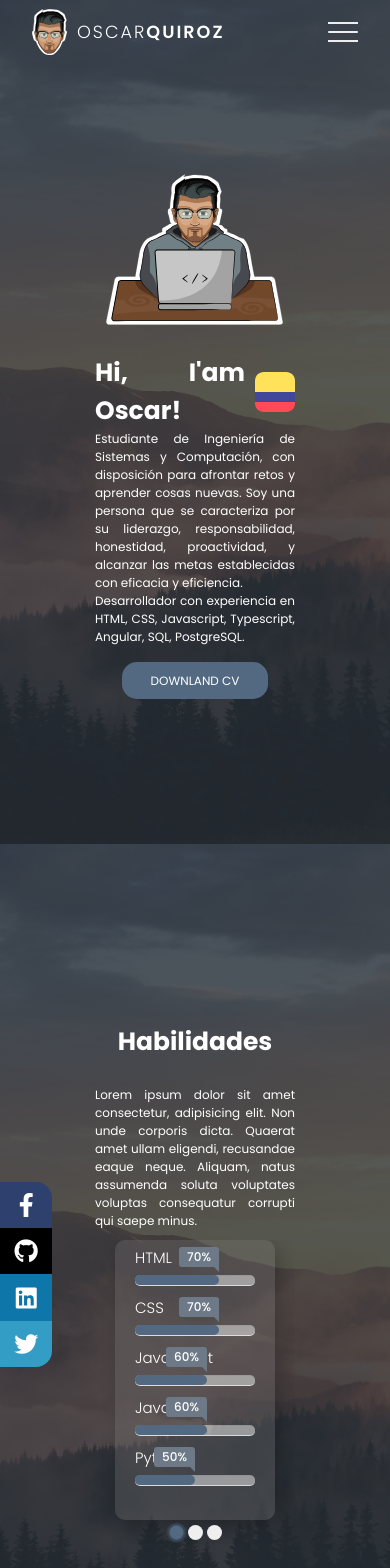
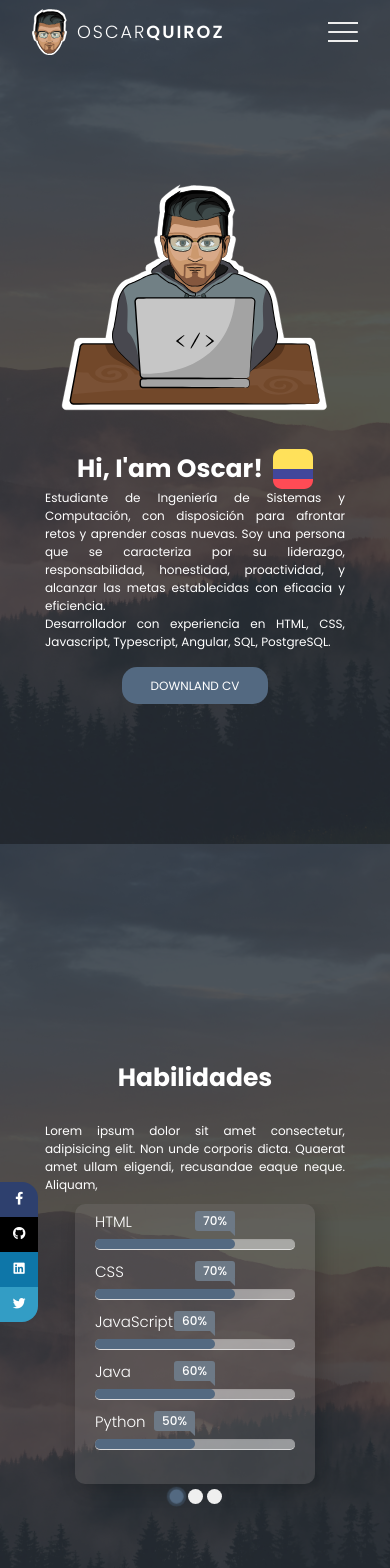
Before and after one commit to oscar-quiroz/portafolio2021, an Angular app: page / in a window 390 px wide. Shown: the top 1568 px of the page. Built offline with nearby package versions, Linux system fonts and the light colour scheme; a small style sheet from the web is missing.

Commit message:
responsive in 7'%

```diff
--- a/src/app/app.component.css
+++ b/src/app/app.component.css
@@ -11,7 +11,7 @@
     top: 0;
     left: 0;
     width: 100%;
-    z-index: 10;
+    z-index: 200;
     height: 3rem;
 }
 
@@ -196,6 +196,12 @@ header {
     opacity: 1;
 }
 
+.contact {
+    padding-top: 50px;
+    display: flex;
+    flex-direction: column;
+}
+
 .tool {
     position: absolute;
     top: -40px;
@@ -258,6 +264,7 @@ header {
     display: flex;
     justify-content: center;
     align-items: center;
+    transition: 1s;
 }
 
 ul {
@@ -377,12 +384,12 @@ ul {
 
 footer {
     color: honeydew;
-    position: absolute;
+    height: auto;
     width: 100%;
     text-align: center;
-    background: rgba(17, 17, 17, 0.678);
+    background: #000;
     padding: 20px 23px;
-    bottom: 0;
+    z-index: 99;
 }
 
 @media screen and (max-width: 1100px) {
@@ -409,26 +416,36 @@ footer {
         margin: 0px;
         width: 800px;
     }
+    .contact {
+        order: 2;
+        padding: 0px;
+        transform: translateY(-40px);
+    }
 }
 
 @media screen and (max-width: 600px) {
     .inner {
-        backdrop-filter: none;
-        flex-direction: column;
+        width: 600px;
+    }
+    .links {
+        position: fixed;
+        width: 100%;
+        right: 0;
+        top: 0;
+        height: 100vh;
+        display: flex;
+        justify-content: center;
         align-items: center;
-        padding: 0px;
-        margin: 0px;
-        width: 600px;
+    }
+    .sobreponer {
+        z-index: 100;
+        background-color: rgba(7, 7, 7, 0.89);
+        transition: 1s;
     }
 }
 
 @media screen and (max-width: 400px) {
     .inner {
-        backdrop-filter: none;
-        flex-direction: column;
-        align-items: center;
-        padding: 0px;
-        margin: 0px;
-        width: 400px;
+        width: 600px;
     }
 }
--- a/src/app/app.component.html
+++ b/src/app/app.component.html
@@ -12,7 +12,7 @@
         </div>
     </div>
 
-    <div class="links">
+    <div class="links" [ngClass]="sobreponer">
         <ul>
             <li>
                 <a href="#main" style="--i: 0.05s">Home</a>
@@ -82,8 +82,7 @@
               <p>
                 Lorem ipsum dolor sit amet consectetur, adipisicing elit. Non
                 unde corporis dicta. Quaerat amet ullam eligendi, recusandae
-                eaque neque. Aliquam, natus assumenda soluta voluptates voluptas
-                consequatur corrupti qui saepe minus.
+                eaque neque. Aliquam,
               </p>
             </div>
 
@@ -113,7 +112,7 @@
       <header>
         <div class="overlay">
           <div class="inner animate__animated animate__backInRight">
-            <div style="padding-top: 50px">
+            <div class="contact">
               <h2 class="hab-title">Contacto</h2>
 
               <app-contact></app-contact>
@@ -134,18 +133,6 @@
               </p>
             </div>
           </div>
-          <footer>
-            <span
-              >Created By
-              <a
-                href="#"
-                style="text-decoration: none; color: rgb(78, 112, 148)"
-              >
-                Oscar Quiroz</a
-              >
-              2021. All rights reserved.
-            </span>
-          </footer>
         </div>
       </header>
     </div>
@@ -155,3 +142,13 @@
 
   <script src="app.js"></script>
 </div>
+
+<footer>
+  <span
+    >Created By
+    <a href="#" style="text-decoration: none; color: rgb(78, 112, 148)">
+      Oscar Quiroz</a
+    >
+    2021. All rights reserved.
+  </span>
+</footer>
--- a/src/app/app.component.ts
+++ b/src/app/app.component.ts
@@ -8,6 +8,7 @@ import { Component } from '@angular/core';
 export class AppComponent {
   title = 'portafolio2021';
   active = '';
+  sobreponer = '';
   count = 0;
 
   hamburger_menu = document.querySelector('.hamburger-menu');
@@ -16,9 +17,11 @@ export class AppComponent {
   activar() {
     if (this.count === 0) {
       this.active = 'active';
+      this.sobreponer = 'sobreponer';
       this.count += 1;
     } else {
       this.active = '';
+      this.sobreponer = '';
       this.count -= 1;
     }
   }
--- a/src/app/portafolio/portafolio.component.css
+++ b/src/app/portafolio/portafolio.component.css
@@ -154,3 +154,48 @@ p {
     font-size: 12px;
     text-align: start;
 }
+
+.carousel::-webkit-scrollbar {
+    -webkit-appearance: none;
+}
+
+.carousel::-webkit-scrollbar:vertical {
+    width: 0px;
+}
+
+.carousel::-webkit-scrollbar-button:increment,
+.carousel::-webkit-scrollbar-button {
+    display: none;
+}
+
+.carousel::-webkit-scrollbar:horizontal {
+    height: 6px;
+}
+
+.carousel::-webkit-scrollbar-thumb {
+    background-color: rgb(83, 105, 129);
+    border-radius: 20px;
+}
+
+.carousel::-webkit-scrollbar-track {
+    border-radius: 10px;
+}
+
+@media screen and (max-width: 800px) {
+    .max-width {
+        width: 486px;
+    }
+    .carousel {
+        width: 100%;
+        overflow-x: scroll;
+    }
+    .controls {
+        display: none;
+    }
+}
+
+@media screen and (max-width: 600px) {
+    .max-width {
+        width: 300px;
+    }
+}
--- a/src/app/social-buttons/social-buttons.component.css
+++ b/src/app/social-buttons/social-buttons.component.css
@@ -50,3 +50,9 @@ html {
     border-radius: 0 1rem 1rem 0;
     box-shadow: 0 0 0.5rem rgba(0, 0, 0, 0.42);
 }
+
+@media screen and (max-width: 450px) {
+    .social-bar {
+        font-size: 0.8rem;
+    }
+}
```
